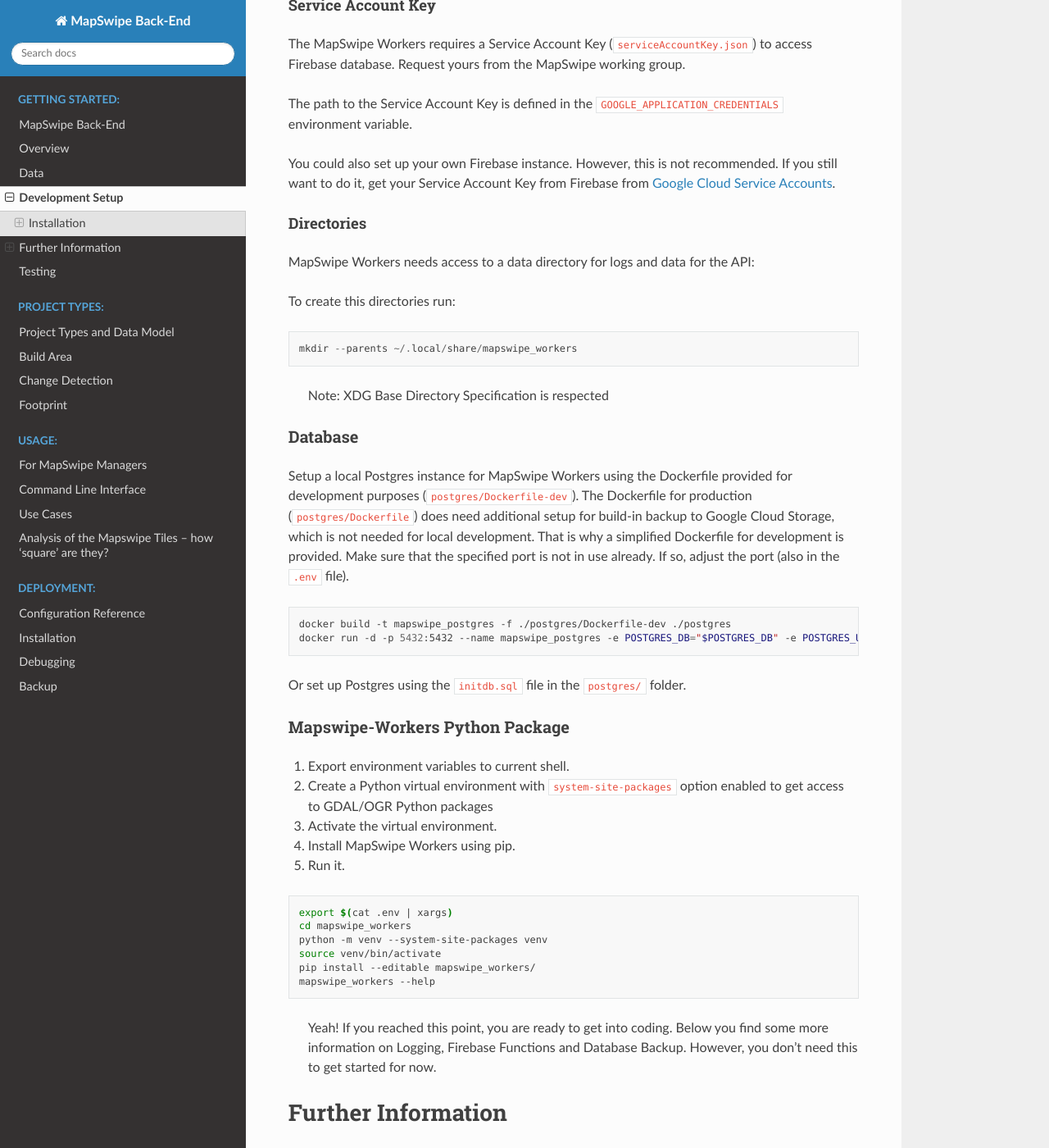
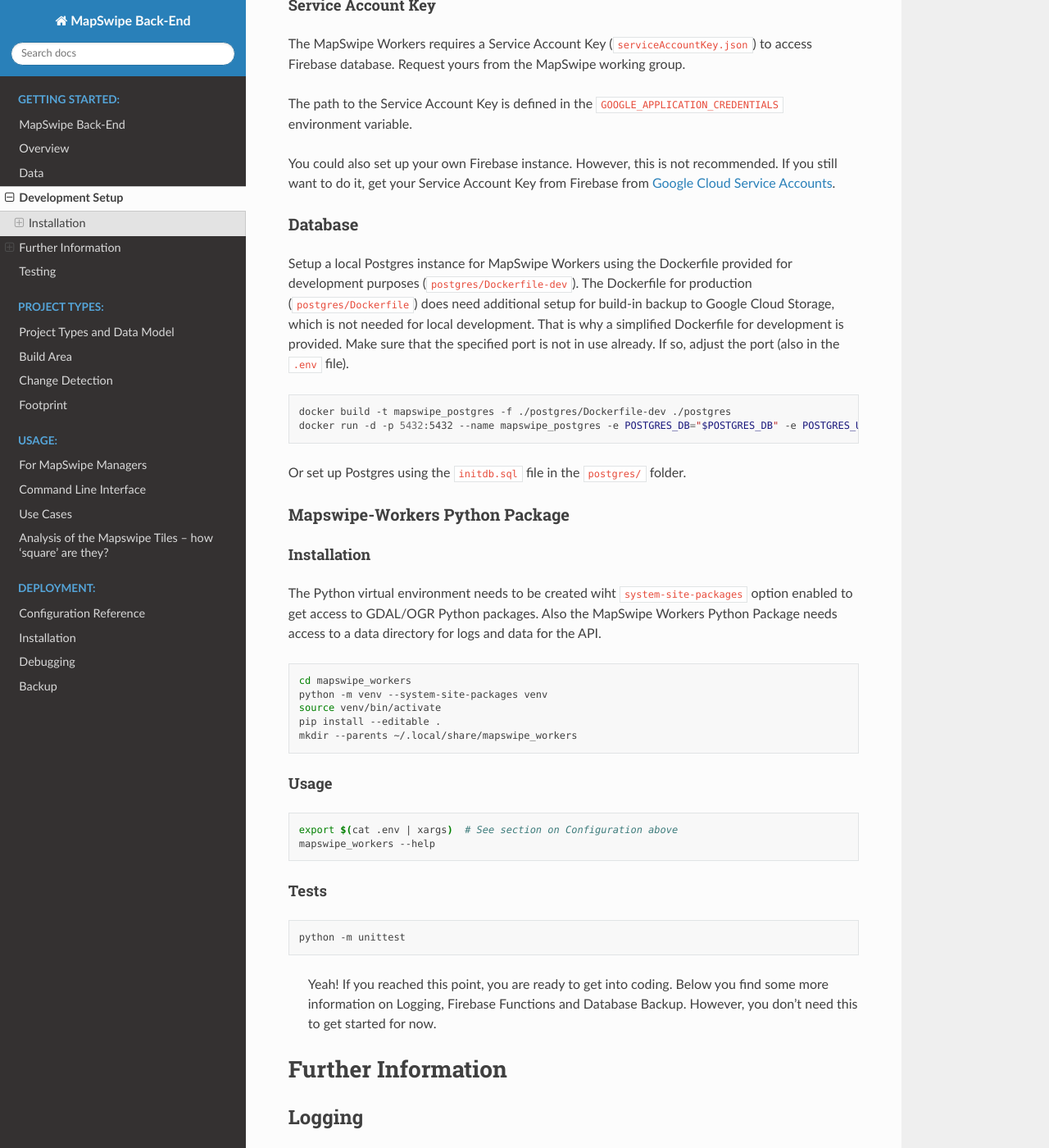
Before and after one commit to mapswipe/python-mapswipe-workers, a Sphinx documentation site: the page built from docs/source/dev_setup.md, in a window 1280 px wide and 1400 px high, scrolled down 1002 px. Shown: the whole window at 82% size. Built offline with Sphinx 7.4.7 and the Read the Docs theme 2.0.0, drawn with Linux system fonts in a browser that asks for light colours.

Commit message:
docs: enhance docs on python setup and tests

````diff
--- a/docs/source/dev_setup.md
+++ b/docs/source/dev_setup.md
@@ -46,17 +46,6 @@
 You could also set up your own Firebase instance. However, this is not recommended.
 If you still want to do it, get your Service Account Key from Firebase from [Google Cloud Service Accounts](https://console.cloud.google.com/iam-admin/serviceaccounts).
 
-#### Directories
-
-MapSwipe Workers needs access to a data directory for logs and data for the API:
-
-To create this directories run:
-```
-mkdir --parents ~/.local/share/mapswipe_workers
-```
-
-> Note: XDG Base Directory Specification is respected
-
 
 ### Database
 
@@ -74,19 +63,30 @@
 
 ### Mapswipe-Workers Python Package
 
-1. Export environment variables to current shell.
-2. Create a Python virtual environment with `system-site-packages` option enabled to get access to GDAL/OGR Python packages
-3. Activate the virtual environment.
-5. Install MapSwipe Workers using pip.
-6. Run it.
+#### Installation
+
+The Python virtual environment needs to be created wiht `system-site-packages` option enabled to get access to GDAL/OGR Python packages.
+Also the MapSwipe Workers Python Package needs access to a data directory for logs and data for the API.
 
 ```bash
-export $(cat .env | xargs)
 cd mapswipe_workers
 python -m venv --system-site-packages venv
 source venv/bin/activate
-pip install --editable mapswipe_workers/
+pip install --editable .
+mkdir --parents ~/.local/share/mapswipe_workers
+```
+
+#### Usage
+
+```bash
+export $(cat .env | xargs)  # See section on Configuration above
 mapswipe_workers --help
+```
+
+#### Tests
+
+```bash
+python -m unittest
 ```
 
 > Yeah! If you reached this point, you are ready to get into coding. Below you find some more information on Logging, Firebase Functions and Database Backup. However, you don't need this to get started for now.
````
